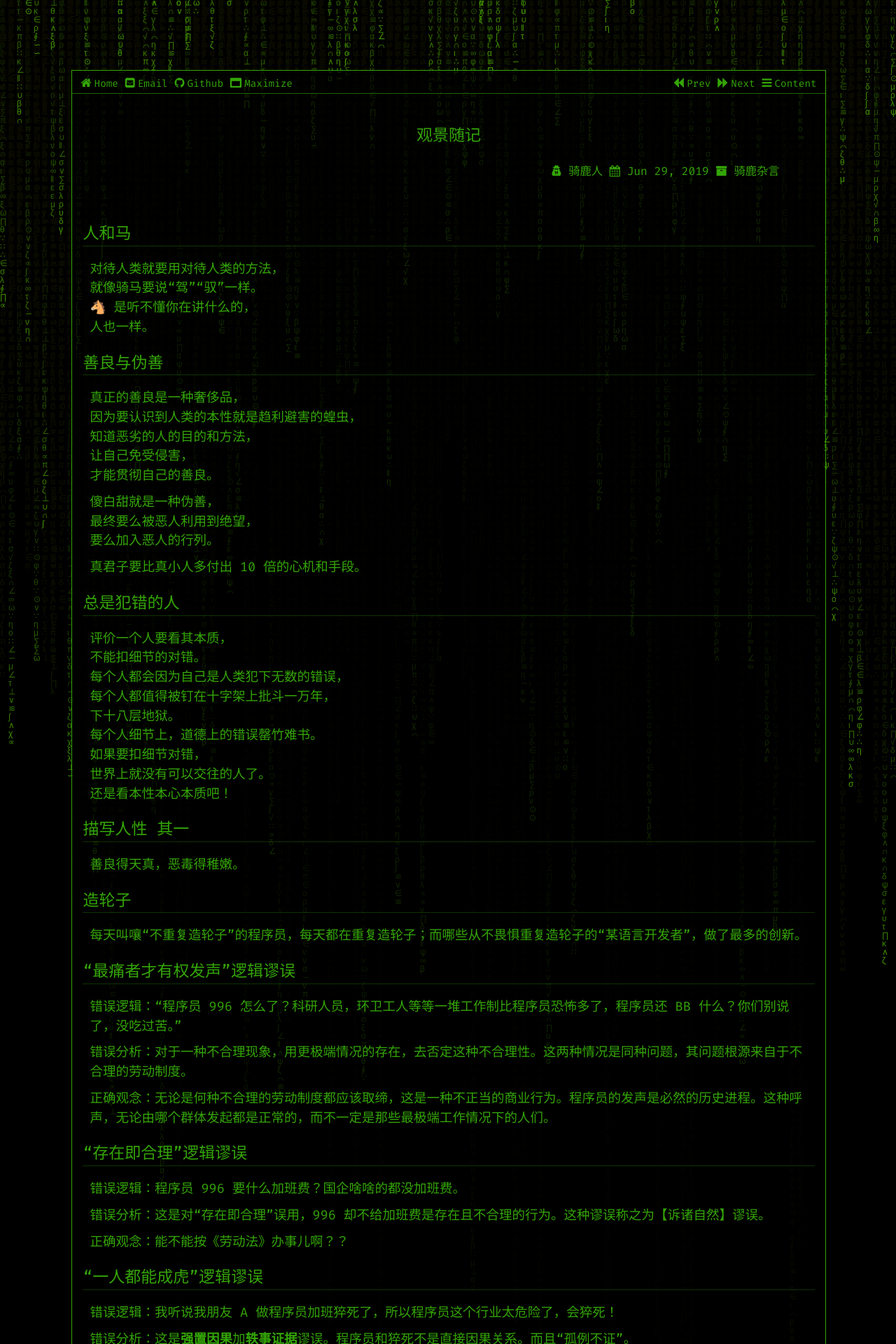
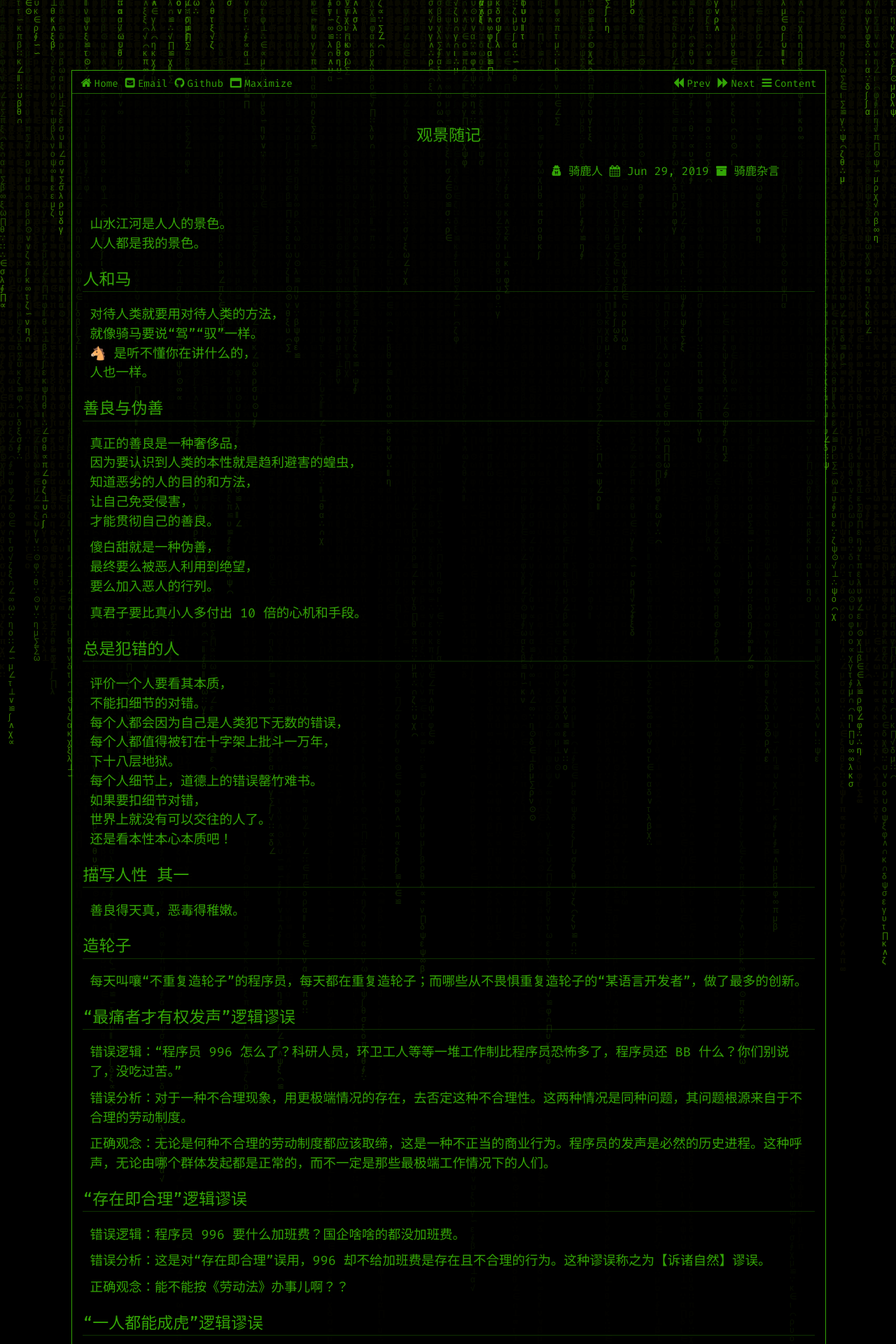
Before and after one commit to akiritsu/bcqlr-old, a Jekyll site: the page built from _posts/2019-6-29-gjsj.md, in a window 1280 px wide. Shown: the top 1920 px of the page at 70% size. Built offline with Jekyll 4.4.1, drawn with Linux system fonts in a browser that asks for light colours; some of the changed text lies outside the part shown.

Commit message:
daily sync

```diff
--- a/_posts/2019-6-29-gjsj.md
+++ b/_posts/2019-6-29-gjsj.md
@@ -5,6 +5,9 @@ category: 骑鹿杂言
 finished: true
 author: 骑鹿人
 ---
+
+山水江河是人人的景色。<br>
+人人都是我的景色。
 
 ## 人和马
 
```
